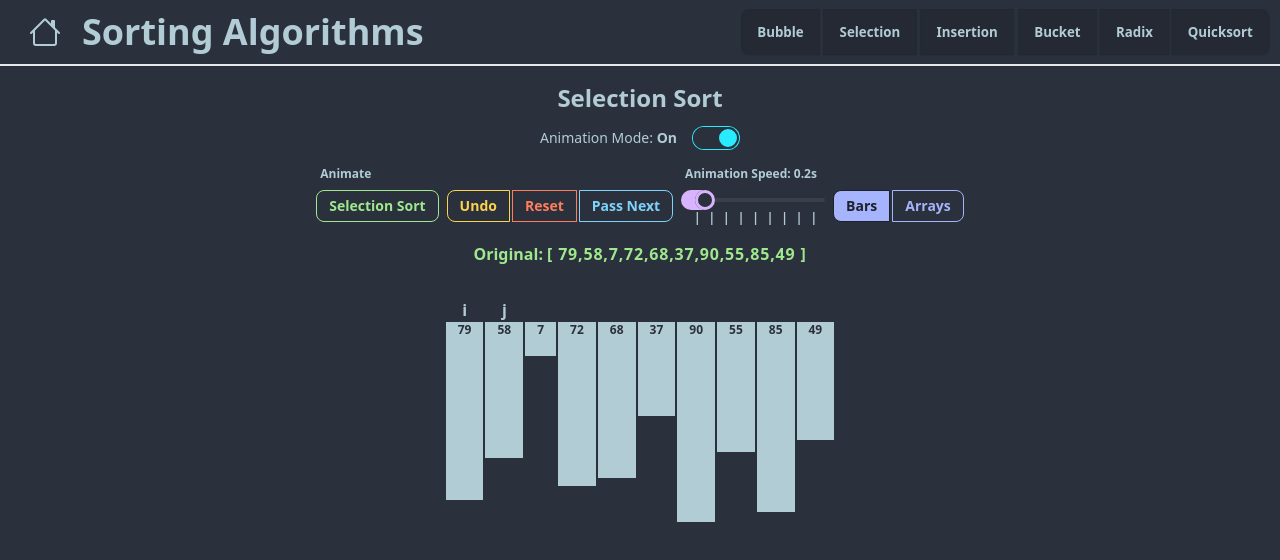
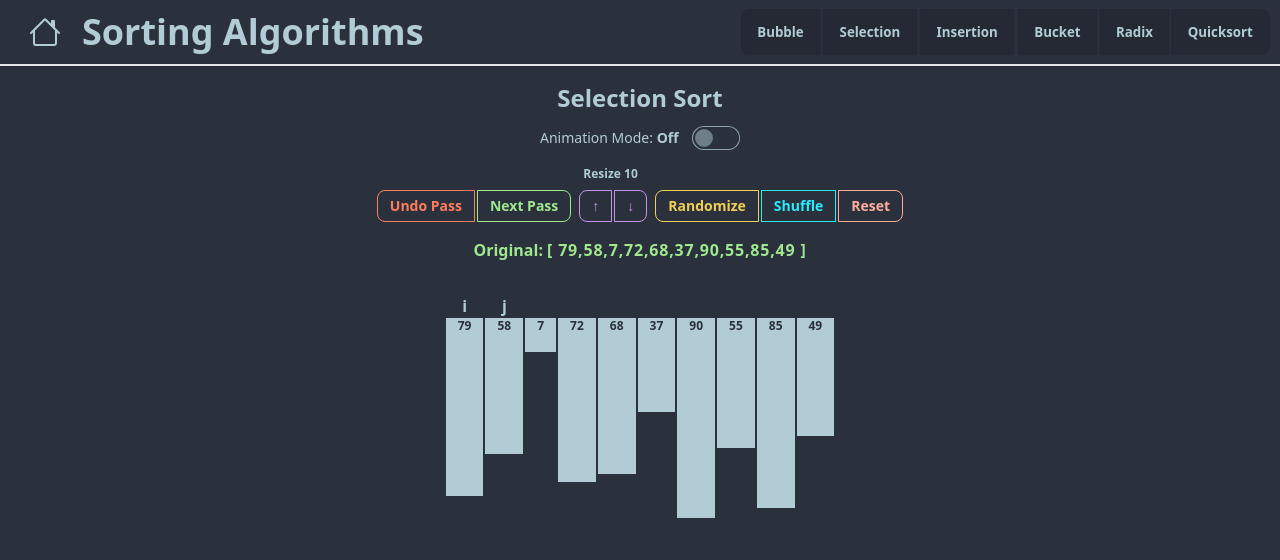
Before and after one commit to alexespejo/dsa-visualizer, a Svelte app: page /sorting_algo/selection_sort in a window 1280 px wide. Shown: the top 560 px of the page. Built offline with nearby package versions, Linux system fonts and the light colour scheme.

Commit message:
changed default animation mode

```diff
--- a/src/routes/SortingAlgorithms/Selection.svelte
+++ b/src/routes/SortingAlgorithms/Selection.svelte
@@ -21,7 +21,7 @@
 
  //state
  let isArrayStyle: boolean = false;
- let animationMode: boolean = true;
+ let animationMode: boolean = false;
  let size: number = 10;
  let unsortedArr = [];
  let historyStack = [];
```
